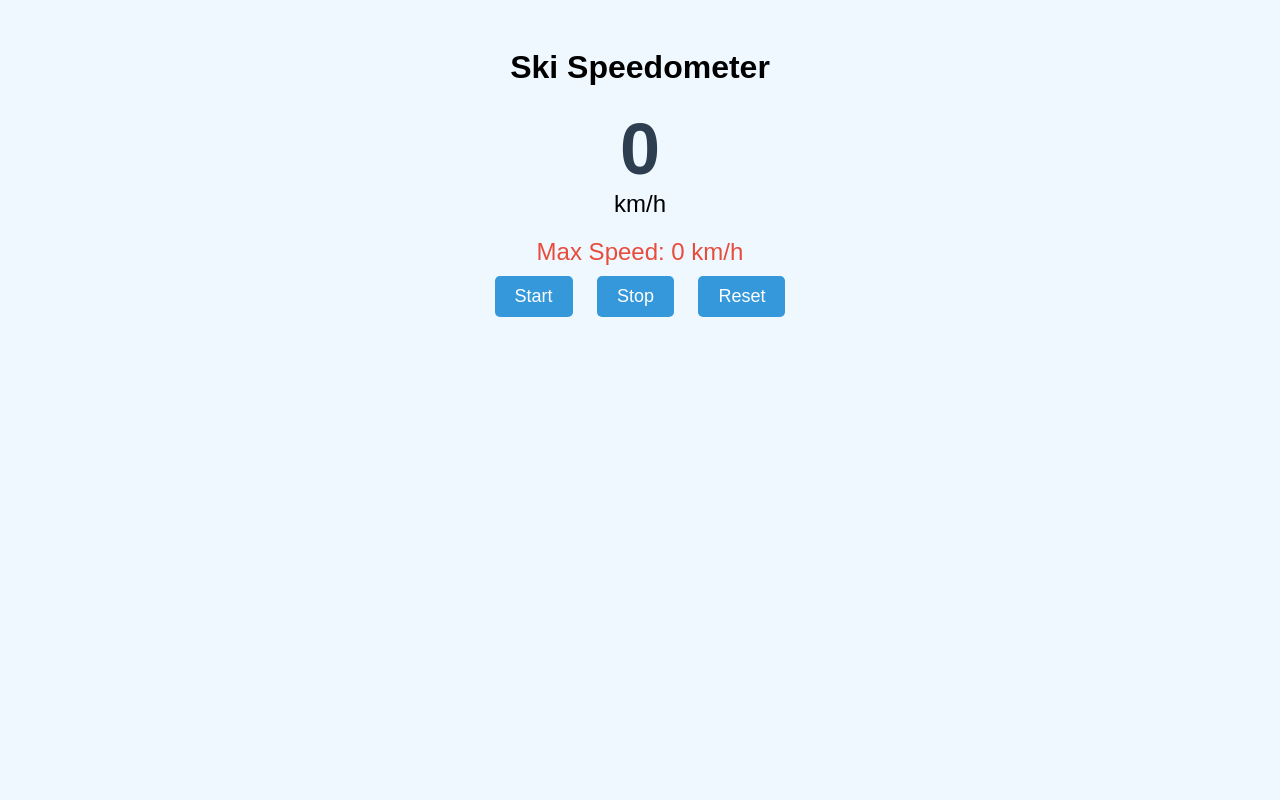
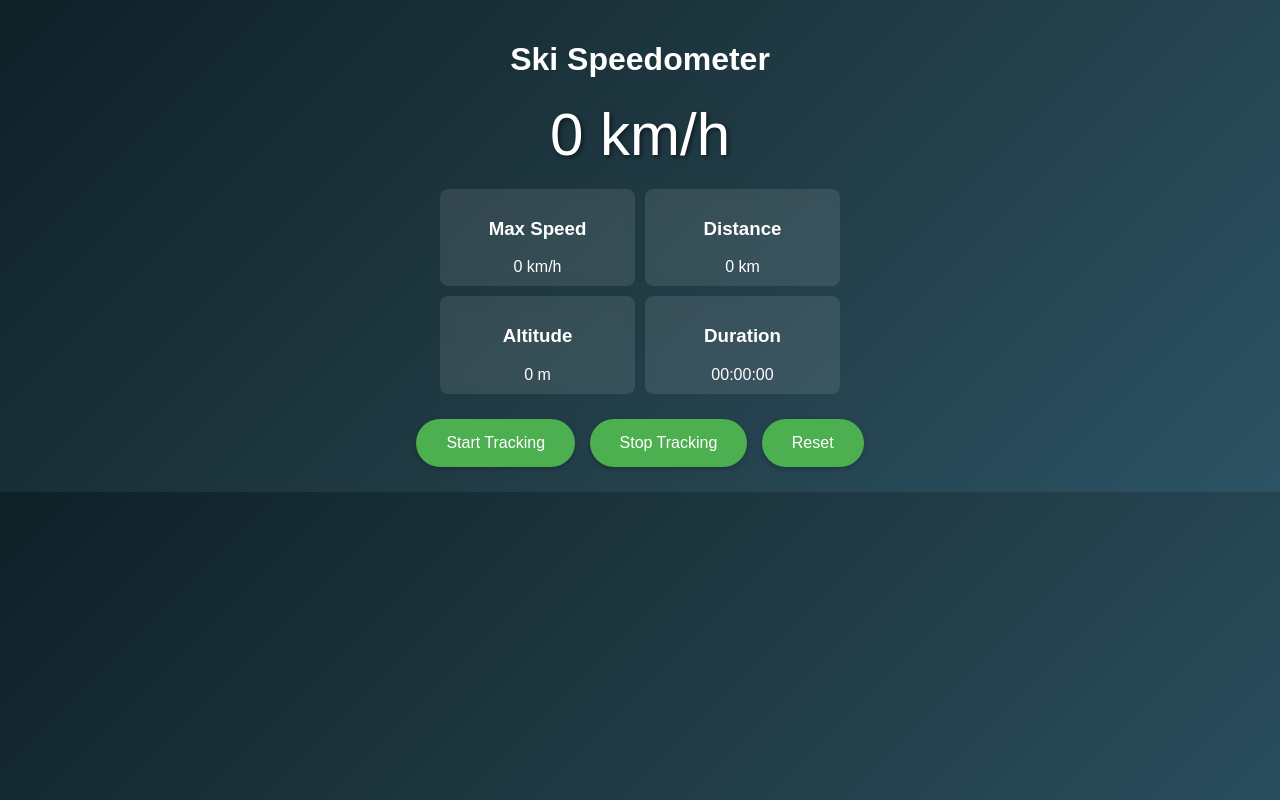
Before and after one commit to movieboxc17/Speedometer, a plain HTML site: page index.html in a window 1280 px wide. Drawn offline with Linux system fonts and the light colour scheme.

Commit message:
Update index.html

```diff
--- a/index.html
+++ b/index.html
@@ -1,102 +1,169 @@
 <!DOCTYPE html>
 <html>
 <head>
-    <meta charset="UTF-8">
-    <meta name="viewport" content="width=device-width, initial-scale=1.0, maximum-scale=1.0, user-scalable=no">
+    <meta name="viewport" content="width=device-width, initial-scale=1">
     <title>Ski Speedometer</title>
     <style>
         body {
             font-family: Arial, sans-serif;
             text-align: center;
             padding: 20px;
-            background: #f0f8ff;
+            background: linear-gradient(135deg, #0f2027, #203a43, #2c5364);
+            color: white;
+            margin: 0;
         }
         #speed {
-            font-size: 72px;
-            font-weight: bold;
-            color: #2c3e50;
+            font-size: 60px;
+            margin: 20px;
+            text-shadow: 2px 2px 4px rgba(0,0,0,0.5);
         }
-        #unit {
-            font-size: 24px;
+        .stats {
+            display: grid;
+            grid-template-columns: repeat(2, 1fr);
+            gap: 10px;
+            margin: 20px auto;
+            max-width: 400px;
         }
-        #maxSpeed {
-            margin-top: 20px;
-            font-size: 24px;
-            color: #e74c3c;
+        .stat-box {
+            background: rgba(255, 255, 255, 0.1);
+            padding: 10px;
+            border-radius: 8px;
+            backdrop-filter: blur(5px);
         }
-        .button {
-            margin: 10px;
-            padding: 10px 20px;
-            background: #3498db;
+        button {
+            background: #4CAF50;
             color: white;
             border: none;
-            border-radius: 5px;
-            font-size: 18px;
+            padding: 15px 30px;
+            border-radius: 25px;
+            margin: 5px;
+            cursor: pointer;
+            font-size: 16px;
+            transition: transform 0.2s;
+            box-shadow: 0 2px 5px rgba(0,0,0,0.2);
+        }
+        button:active {
+            transform: scale(0.95);
         }
     </style>
 </head>
 <body>
     <h1>Ski Speedometer</h1>
-    <div id="speed">0</div>
-    <div id="unit">km/h</div>
-    <div id="maxSpeed">Max Speed: 0 km/h</div>
-    <button class="button" onclick="startTracking()">Start</button>
-    <button class="button" onclick="stopTracking()">Stop</button>
-    <button class="button" onclick="resetMaxSpeed()">Reset</button>
+    <div id="speed">0 km/h</div>
+    <div class="stats">
+        <div class="stat-box">
+            <h3>Max Speed</h3>
+            <div id="maxSpeed">0 km/h</div>
+        </div>
+        <div class="stat-box">
+            <h3>Distance</h3>
+            <div id="distance">0 km</div>
+        </div>
+        <div class="stat-box">
+            <h3>Altitude</h3>
+            <div id="altitude">0 m</div>
+        </div>
+        <div class="stat-box">
+            <h3>Duration</h3>
+            <div id="duration">00:00:00</div>
+        </div>
+    </div>
+    <button onclick="startTracking()">Start Tracking</button>
+    <button onclick="stopTracking()">Stop Tracking</button>
+    <button onclick="resetStats()">Reset</button>
 
     <script>
-        let watchId = null;
+        let tracking = false;
+        let startTime;
         let maxSpeed = 0;
-
-        // Load saved max speed from localStorage
-        window.onload = function() {
-            const savedMaxSpeed = localStorage.getItem('maxSkiSpeed');
-            if (savedMaxSpeed) {
-                maxSpeed = parseFloat(savedMaxSpeed);
-                document.getElementById('maxSpeed').textContent = `Max Speed: ${maxSpeed.toFixed(1)} km/h`;
-            }
-        };
+        let totalDistance = 0;
+        let lastPosition = null;
 
         function startTracking() {
-            if (navigator.geolocation) {
-                watchId = navigator.geolocation.watchPosition(
-                    function(position) {
-                        if (position.coords.speed != null) {
-                            // Convert m/s to km/h
-                            const speedKmh = position.coords.speed * 3.6;
-                            document.getElementById('speed').textContent = speedKmh.toFixed(1);
+            if (!tracking) {
+                tracking = true;
+                startTime = new Date();
+                updateTimer();
 
-                            // Update max speed
-                            if (speedKmh > maxSpeed) {
-                                maxSpeed = speedKmh;
-                                document.getElementById('maxSpeed').textContent = `Max Speed: ${maxSpeed.toFixed(1)} km/h`;
-                                localStorage.setItem('maxSkiSpeed', maxSpeed.toString());
-                            }
-                        }
-                    },
-                    function(error) {
-                        alert('Please enable location services to use the speedometer');
-                    },
-                    {
+                if (navigator.geolocation) {
+                    navigator.geolocation.watchPosition(updatePosition, handleError, {
                         enableHighAccuracy: true,
                         maximumAge: 0,
                         timeout: 5000
-                    }
+                    });
+                }
+            }
+        }
+
+        function updatePosition(position) {
+            const speed = position.coords.speed ? position.coords.speed * 3.6 : 0;
+            document.getElementById('speed').textContent = `${speed.toFixed(1)} km/h`;
+            document.getElementById('altitude').textContent = `${position.coords.altitude.toFixed(0)} m`;
+
+            if (speed > maxSpeed) {
+                maxSpeed = speed;
+                document.getElementById('maxSpeed').textContent = `${maxSpeed.toFixed(1)} km/h`;
+            }
+
+            if (lastPosition) {
+                const distance = calculateDistance(
+                    lastPosition.coords.latitude,
+                    lastPosition.coords.longitude,
+                    position.coords.latitude,
+                    position.coords.longitude
                 );
+                totalDistance += distance;
+                document.getElementById('distance').textContent = `${(totalDistance/1000).toFixed(2)} km`;
+            }
+
+            lastPosition = position;
+        }
+
+        function calculateDistance(lat1, lon1, lat2, lon2) {
+            const R = 6371e3;
+            const φ1 = lat1 * Math.PI/180;
+            const φ2 = lat2 * Math.PI/180;
+            const Δφ = (lat2-lat1) * Math.PI/180;
+            const Δλ = (lon2-lon1) * Math.PI/180;
+
+            const a = Math.sin(Δφ/2) * Math.sin(Δφ/2) +
+                    Math.cos(φ1) * Math.cos(φ2) *
+                    Math.sin(Δλ/2) * Math.sin(Δλ/2);
+            const c = 2 * Math.atan2(Math.sqrt(a), Math.sqrt(1-a));
+
+            return R * c;
+        }
+
+        function updateTimer() {
+            if (tracking) {
+                const now = new Date();
+                const diff = now - startTime;
+                const hours = Math.floor(diff / 3600000);
+                const minutes = Math.floor((diff % 3600000) / 60000);
+                const seconds = Math.floor((diff % 60000) / 1000);
+                document.getElementById('duration').textContent =
+                    `${String(hours).padStart(2, '0')}:${String(minutes).padStart(2, '0')}:${String(seconds).padStart(2, '0')}`;
+                setTimeout(updateTimer, 1000);
             }
         }
 
         function stopTracking() {
-            if (watchId != null) {
-                navigator.geolocation.clearWatch(watchId);
-                watchId = null;
-            }
+            tracking = false;
         }
 
-        function resetMaxSpeed() {
+        function resetStats() {
             maxSpeed = 0;
-            localStorage.removeItem('maxSkiSpeed');
-            document.getElementById('maxSpeed').textContent = 'Max Speed: 0 km/h';
+            totalDistance = 0;
+            lastPosition = null;
+            document.getElementById('speed').textContent = '0 km/h';
+            document.getElementById('maxSpeed').textContent = '0 km/h';
+            document.getElementById('distance').textContent = '0 km';
+            document.getElementById('altitude').textContent = '0 m';
+            document.getElementById('duration').textContent = '00:00:00';
+        }
+
+        function handleError(error) {
+            console.warn(`ERROR(${error.code}): ${error.message}`);
         }
     </script>
 </body>
```
